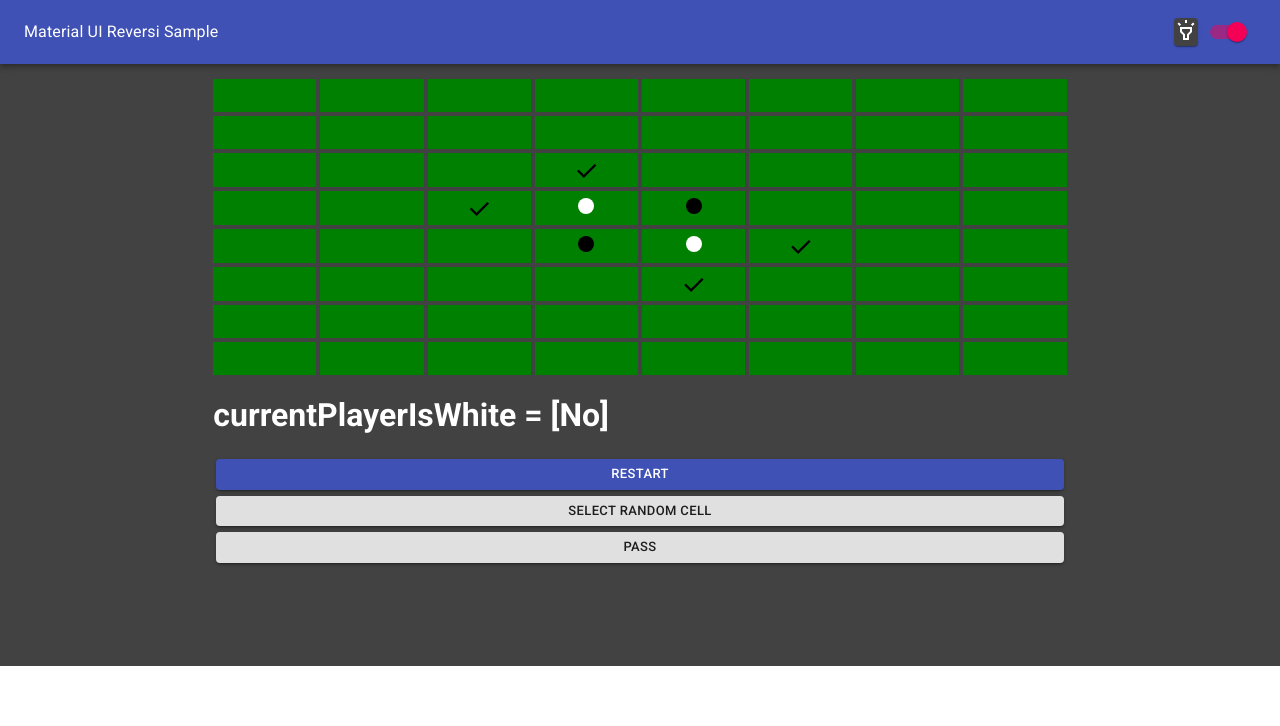
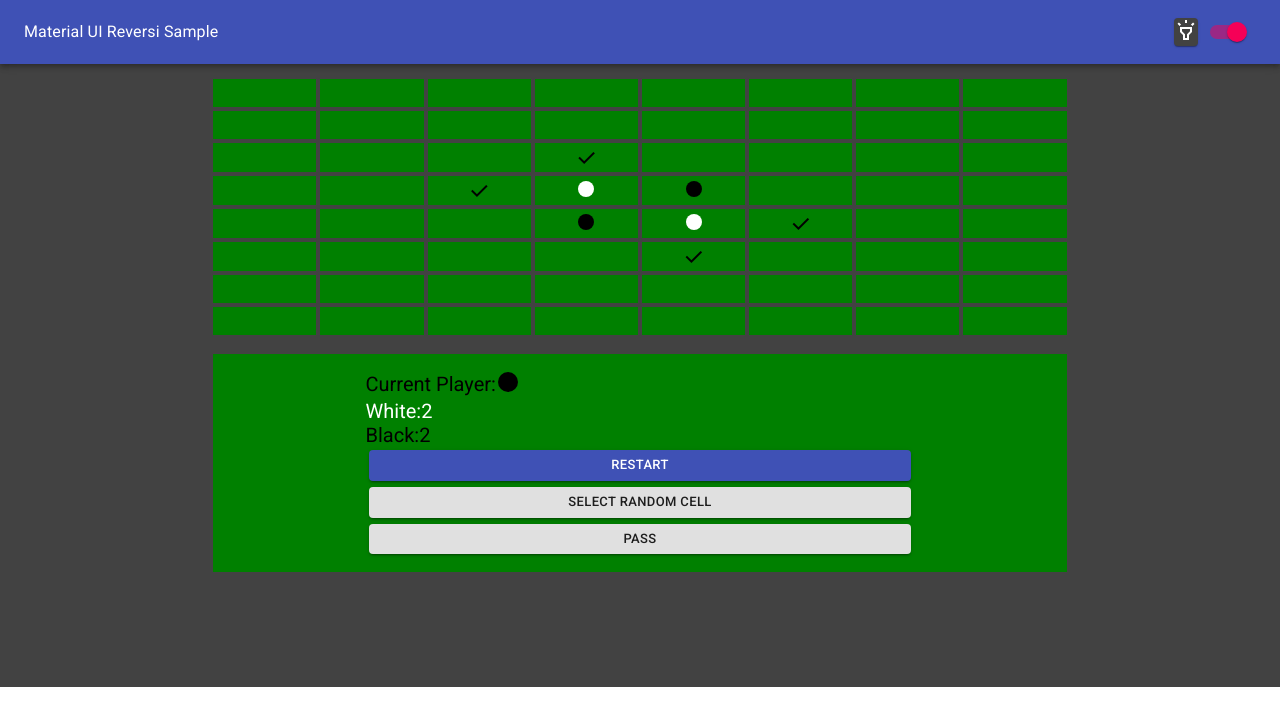
Before and after one commit to snerks/react-mui-reversi-ts, a React (Create React App) app: page / in a window 1280 px wide. Shown: the top 726 px of the page. Built offline with nearby package versions, Linux system fonts and the light colour scheme.

Commit message:
Add computer player

```diff
--- a/src/App.tsx
+++ b/src/App.tsx
@@ -52,23 +52,6 @@ function App() {
               </Card>
             </Grid>
           </Grid> */}
-            <Grid item container>
-              <Grid item xs={1} sm={2} />
-              <Grid item xs={10} sm={8} alignItems="center" alignContent="space-between" container>
-                <Button size="small" variant="contained" color="primary" fullWidth style={{ margin: 3 }}>
-                  Restart
-              </Button>
-
-                <Button size="small" variant="contained" color="default" fullWidth style={{ margin: 3 }}>
-                  Select Random Cell
-              </Button>
-
-                <Button size="small" variant="contained" color="default" fullWidth style={{ margin: 3 }}>
-                  Pass
-              </Button>
-              </Grid>
-              <Grid item xs={1} sm={2} />
-            </Grid>
           </Grid>
         </div>
       </Paper>
--- a/src/components/GameBoardList.tsx
+++ b/src/components/GameBoardList.tsx
@@ -1,5 +1,8 @@
-import React, { useState /*, useEffect */ } from "react";
-import { GridList, GridListTile, makeStyles, createStyles } from "@material-ui/core";
+import React, {
+    useState, /*, useEffect */
+    useEffect
+} from "react";
+import { GridList, GridListTile, makeStyles, createStyles, Grid, Button } from "@material-ui/core";
 // import FiberManualRecordIcon from '@material-ui/icons/FiberManualRecord';
 import { GameCellIsWhiteStatus } from "../types/CustomTypes";
 import GameCell from "./GameCell";
@@ -73,26 +76,16 @@ const GameBoardList: React.FC<GameBoardListProps> = ({ initialBoard }) => {
 
     console.log("currentPlayerIsWhite", currentPlayerIsWhite);
 
-    // let validCells: number[] = [];
+    useEffect(() => {
+        console.log("useEffect : currentPlayerIsWhite : ", currentPlayerIsWhite);
 
-    // useEffect(() => {
-    //     console.log("useEffect : boardState");
+        // Computer plays as white
+        if (currentPlayerIsWhite) {
+            selectRandomValidCell();
+            return;
+        }
 
-    //     // const validCellsTemp = getValidCells(boardState);
-    //     // setValidCells(validCellsTemp);
-    //     // console.log("useEffect : boardState : validCells : ", validCellsTemp);
-    // }, [boardState]);
-
-    // useEffect(() => {
-    //     console.log("useEffect : currentPlayerIsWhite : ", currentPlayerIsWhite);
-    //     // Computer plays as white
-    //     if (currentPlayerIsWhite) {
-    //         selectRandomValidCell();
-    //         return;
-    //     }
-    //     // const validCells = getValidCells(boardState);
-    //     // setValidCells(validCells);
-    // }, [currentPlayerIsWhite]);
+    }, [currentPlayerIsWhite]);
 
     const getCapturedCellIndices = (currentPlayerIsWhite: boolean, boardCellIndex: number): number[] => {
         let result: number[] = [];
@@ -238,74 +231,6 @@ const GameBoardList: React.FC<GameBoardListProps> = ({ initialBoard }) => {
 
         return result;
     }
-
-    // const getValidCells = (boardState: GameCellIsWhiteStatus[]): number[] => {
-
-    //     const emptyCells = boardState.map(
-    //         (gameCellIsWhiteStatus: GameCellIsWhiteStatus, index: number): CellStatusAndIndex => {
-    //             const isEmptyCell = gameCellIsWhiteStatus === undefined;
-
-    //             if (isEmptyCell) {
-    //                 return {
-    //                     status: gameCellIsWhiteStatus,
-    //                     index
-    //                 };
-    //             }
-
-    //             return {
-    //                 status: gameCellIsWhiteStatus,
-    //                 index: -1
-    //             };
-    //         });
-
-    //     const emptyCellsOnly = emptyCells.filter(emptyCell => emptyCell.index > -1);
-
-    //     const emptyCellsWithAdjacentOpponentCell: CellStatusAndIndex[] = [];
-
-    //     for (let emptyCell of emptyCellsOnly) {
-    //         const column = emptyCell.index % 8;
-    //         const row = (emptyCell.index - column) / 8;
-
-    //         const adjacentCellLines = getAdjacentCellLines(row, column);
-
-    //         for (let adjacentCellLine of adjacentCellLines) {
-    //             if (adjacentCellLine.items.length) {
-
-    //                 let adjacentOpponentCellCount = 0;
-
-    //                 for (let i = 0; i < adjacentCellLine.items.length; i++) {
-    //                     let currentAdjacentCellStatusAndIndex = adjacentCellLine.items[i];
-
-    //                     let adjacentCellIsWhiteStatus = currentAdjacentCellStatusAndIndex.status;
-    //                     let adjacentCellIsPopulated = adjacentCellIsWhiteStatus !== undefined;
-
-    //                     if (!adjacentCellIsPopulated) {
-    //                         break;
-    //                     }
-
-    //                     let adjacentCellIsOpponentCell = (
-    //                         adjacentCellIsPopulated &&
-    //                             currentPlayerIsWhite ?
-    //                             !adjacentCellIsWhiteStatus : adjacentCellIsWhiteStatus
-    //                     );
-
-    //                     if (adjacentCellIsOpponentCell) {
-    //                         adjacentOpponentCellCount++;
-    //                     } else {
-    //                         // Is current player cell
-    //                         if (adjacentOpponentCellCount > 0) {
-    //                             emptyCellsWithAdjacentOpponentCell.push(emptyCell);
-    //                         }
-
-    //                         break;
-    //                     }
-    //                 }
-    //             }
-    //         }
-    //     }
-
-    //     return emptyCellsWithAdjacentOpponentCell.map(emptyCell => emptyCell.index);
-    // }
 
     const getValidCellIndices = (board: GameCellIsWhiteStatus[], currentPlayerIsWhite: boolean): number[] => {
 
@@ -525,85 +450,162 @@ const GameBoardList: React.FC<GameBoardListProps> = ({ initialBoard }) => {
     console.log("currentPlayerIsWhite", currentPlayerIsWhite);
     console.log("validCells", validCells);
 
-    // const currentPlayerContent = (
-    //     <div className="row" /* role="alert" */ style={{ background: '#090' }}>
-    //         {
-    //             isGameFinished &&
-    //             <div className="col-md-12">
-    //                 <div style={{ fontSize: '20px', color: winnerName }}>
-    //                     <span>Winner is {winnerName}!</span>
-    //                 </div>
-    //             </div>
-    //         }
-    //         {
-    //             isGameFinished && passCount > 1 &&
-    //             <div className="col-md-12">
-    //                 <div style={{ fontSize: '20px', color: winnerName }}>
-    //                     <span>Both players have passed - game finished early</span>
-    //                 </div>
-    //             </div>
-    //         }
-    //         {
-    //             !isGameFinished &&
-    //             <div className="col-md-12">
-    //                 <div style={{ fontSize: '20px', color: discColor }}>
-    //                     <span>Current Player: {discContent}</span>
-    //                 </div>
-    //             </div>
-    //         }
-    //         <div className="col-md-12">
-    //             <div style={{ fontSize: '20px', color: 'white' }}>
-    //                 <div>White: <span>{whitePlayerCells.length}</span></div>
-    //             </div>
-    //             <div style={{ fontSize: '20px', color: 'black' }}>
-    //                 <div>Black: <span>{blackPlayerCells.length}</span></div>
-    //             </div>
-    //         </div>
-    //         <div className="col-md-12" style={{ fontSize: '20px' }}>
-    //             <div className="row">
-    //                 <div className="col-md-12">
-    //                     <button
-    //                         onClick={() => restart()}
-    //                         style={{ width: '400px', margin: '5px' }}
-    //                     >
-    //                         Restart
-    //                     </button>
-    //                 </div>
-    //                 {
-    //                     !isGameFinished &&
-    //                     <div className="row">
-    //                         <div className="col-md-12">
-    //                             <button
-    //                                 onClick={() => selectRandomValidCell()}
-    //                                 style={{
-    //                                     width: '400px', margin: '5px',
-    //                                     cursor: validCells.length === 0 ?
-    //                                         'not-allowed' : 'auto'
-    //                                 }}
-    //                                 disabled={validCells.length === 0}
-    //                             >
-    //                                 Select Random Valid Cell
-    //                             </button>
-    //                         </div>
-    //                         <div className="col-md-12">
-    //                             <button
-    //                                 onClick={() => pass()}
-    //                                 style={{ width: '400px', margin: '5px' }}
-    //                             >
-    //                                 {
-    //                                     validCells.length === 0 && (
-    //                                         <span style={{ color: 'black' }}>No valid moves: </span>
-    //                                     )
-    //                                 }
-    //                                 <span>Pass</span>
-    //                             </button>
-    //                         </div>
-    //                     </div>
-    //                 }
-    //             </div>
-    //         </div>
-    //     </div>
-    // );
+    const currentPlayerContent = (
+        <div className="row" /* role="alert" */ style={{ background: "green", padding: 15 }}>
+            {/* {
+                isGameFinished &&
+                <div className="col-md-12">
+                    <div style={{ fontSize: '20px', color: winnerName }}>
+                        <span>Winner is {winnerName}!</span>
+                    </div>
+                </div>
+            }
+            {
+                isGameFinished && passCount > 1 &&
+                <div className="col-md-12">
+                    <div style={{ fontSize: '20px', color: winnerName }}>
+                        <span>Both players have passed - game finished early</span>
+                    </div>
+                </div>
+            } */}
+            {/* {
+                !isGameFinished &&
+                <div className="col-md-12">
+                    <div style={{ fontSize: '20px', color: discColor }}>
+                        <span>Current Player: {discContent}</span>
+                    </div>
+                </div>
+            }
+            <div className="col-md-12">
+                <div style={{ fontSize: '20px', color: 'white' }}>
+                    <div>White: <span>{whitePlayerCells.length}</span></div>
+                </div>
+                <div style={{ fontSize: '20px', color: 'black' }}>
+                    <div>Black: <span>{blackPlayerCells.length}</span></div>
+                </div>
+            </div> */}
+
+            {
+                isGameFinished &&
+                <Grid item container>
+                    <Grid item xs={1} sm={2} />
+                    <Grid item xs={10} sm={8} alignItems="center" alignContent="space-between" container>
+                        <Grid item>
+                            <div style={{ fontSize: '20px', color: winnerName }}>
+                                <span>Winner is {winnerName}!</span>
+                            </div>
+                        </Grid>
+                    </Grid>
+                    <Grid item xs={1} sm={2} />
+                </Grid>
+            }
+
+            {
+                isGameFinished && passCount > 1 &&
+                <Grid item container>
+                    <Grid item xs={1} sm={2} />
+                    <Grid item xs={10} sm={8} alignItems="center" alignContent="space-between" container>
+                        <Grid item>
+                            <div style={{ fontSize: '20px', color: winnerName }}>
+                                <span>Both players have passed - game finished early</span>
+                            </div>
+                        </Grid>
+                    </Grid>
+                    <Grid item xs={1} sm={2} />
+                </Grid>
+            }
+
+            {
+                !isGameFinished &&
+                <Grid item container>
+                    <Grid item xs={1} sm={2} />
+                    <Grid item xs={10} sm={8} alignItems="center" alignContent="space-between" container>
+                        <Grid item>
+                            <div style={{ fontSize: '20px', color: discColor }}>
+                                <span>Current Player: </span>
+                            </div>
+                        </Grid>
+                        <Grid item>
+                            <div style={{ fontSize: '20px', color: discColor }}>
+                                <span>{discContent}</span>
+                            </div>
+                        </Grid>
+                    </Grid>
+                    <Grid item xs={1} sm={2} />
+                </Grid>
+            }
+
+            <Grid item container>
+                <Grid item xs={1} sm={2} />
+                <Grid item xs={10} sm={8} alignItems="center" alignContent="space-between" container>
+                    <Grid item>
+                        <div style={{ fontSize: '20px', color: 'white' }}>
+                            <div>White:</div>
+                        </div>
+                    </Grid>
+                    <Grid item>
+                        <div style={{ fontSize: '20px', color: 'white' }}>
+                            <div><span>{whitePlayerCells.length}</span></div>
+                        </div>
+                    </Grid>
+                </Grid>
+                <Grid item xs={1} sm={2} />
+            </Grid>
+
+            <Grid item container>
+                <Grid item xs={1} sm={2} />
+                <Grid item xs={10} sm={8} alignItems="center" alignContent="space-between" container>
+                    <Grid item>
+                        <div style={{ fontSize: '20px', color: 'black' }}>
+                            <div>Black:</div>
+                        </div>
+                    </Grid>
+                    <Grid item>
+                        <div style={{ fontSize: '20px', color: 'black' }}>
+                            <div><span>{blackPlayerCells.length}</span></div>
+                        </div>
+                    </Grid>
+                </Grid>
+                <Grid item xs={1} sm={2} />
+            </Grid>
+
+            <Grid item container>
+                <Grid item xs={1} sm={2} />
+                <Grid item xs={10} sm={8} alignItems="center" alignContent="space-between" container>
+                    <Button size="small" variant="contained" color="primary" fullWidth style={{ margin: 3 }} onClick={() => restart()}>
+                        Restart
+                    </Button>
+
+                    {
+                        !isGameFinished &&
+                        <>
+                            <Button size="small" variant="contained" color="default" fullWidth
+                                style={{
+                                    margin: 3,
+                                    cursor: validCells.length === 0 ?
+                                        'not-allowed' : 'auto'
+                                }}
+                                disabled={validCells.length === 0}
+                                onClick={() => selectRandomValidCell()}>
+                                Select Random Cell
+                            </Button>
+
+                            <Button size="small" variant="contained" color="default" fullWidth style={{ margin: 3 }}
+                                onClick={() => pass()}>
+                                {
+                                    validCells.length === 0 && (
+                                        <span style={{ color: 'black' }}>No valid moves: </span>
+                                    )
+                                }
+                                <span>Pass</span>
+                            </Button>
+                        </>
+                    }
+                </Grid>
+                <Grid item xs={1} sm={2} />
+            </Grid>
+        </div>
+    );
 
     return (
         <div className={classes.root}>
@@ -637,7 +639,10 @@ const GameBoardList: React.FC<GameBoardListProps> = ({ initialBoard }) => {
                 })}
             </GridList>
 
-            <h1>currentPlayerIsWhite = [{currentPlayerIsWhite ? "Yes" : "No"}]</h1>
+            {/* <h1>currentPlayerIsWhite = [{currentPlayerIsWhite ? "Yes" : "No"}]</h1> */}
+
+            <br />
+            {currentPlayerContent}
 
         </div>
     );
--- a/src/components/GameCell.tsx
+++ b/src/components/GameCell.tsx
@@ -30,7 +30,7 @@ class GameCell extends React.Component<GameCellProps, {}> {
             discColor = currentPlayerIsWhite ? 'white' : 'black';
         }
 
-        const emptyCellContent = <span style={{ fontSize: '28px', color: discColor }}>{emptyCellText}</span>;
+        const emptyCellContent = <span style={{ fontSize: '24px', color: discColor }}>{emptyCellText}</span>;
 
         // const discContent = isOccupied ? '🌑' : emptyCellContent;
         const discContent = isOccupied ? (
```
